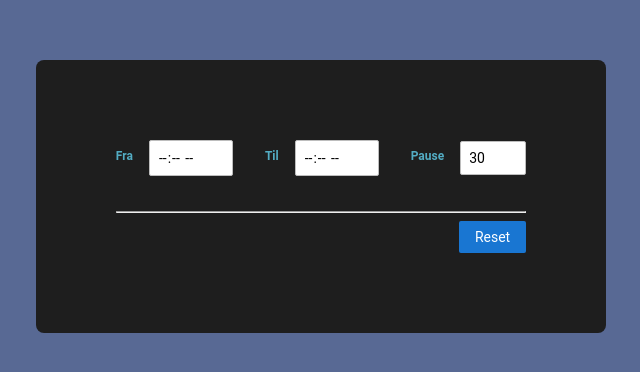
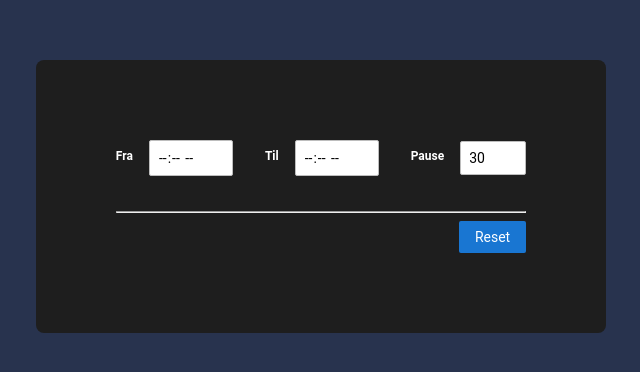
Before and after one commit to jukestar/work-hours-calculator, an Angular app: page / in a window 1280 px wide. Shown: the part 204-576 px from the top of the page, without its empty margins (319-959 px from the left). Built offline with nearby package versions, Linux system fonts and the light colour scheme.

Commit message:
3 files modified

```diff
--- a/src/app/app.component.scss
+++ b/src/app/app.component.scss
@@ -2,14 +2,6 @@
     display: grid;
     place-items: center;
     height: 100%;
-    background: #586994;
-    color: #53acc3;
+    background: #28334e;
+    color: white;
 }
-
-// Black #1e1e1e
-// Light gray #A2ABAB
-// Dark gray #7d869c
-// Dark blue #586994
-// Green #b4c4ae
-// Yellow #e5e8b6
-// Light blue #53acc3
--- a/src/app/app.component.ts
+++ b/src/app/app.component.ts
@@ -1,10 +1,8 @@
-import { Component, VERSION } from "@angular/core";
+import { Component } from "@angular/core";
 
 @Component({
     selector: "my-app",
-    templateUrl: "./app.component.html",
-    styleUrls: ["./app.component.scss"],
+    templateUrl: "app.component.html",
+    styleUrls: ["app.component.scss"],
 })
-export class AppComponent {
-    name = "Angular " + VERSION.major;
-}
+export class AppComponent {}
--- a/src/app/components/work-hours-calculator/work-hours-calculator.component.ts
+++ b/src/app/components/work-hours-calculator/work-hours-calculator.component.ts
@@ -13,8 +13,8 @@ export const controlChanges = <T>(control: AbstractControl): Observable<T> =>
 
 @Component({
     selector: "app-work-hours-calculator",
-    templateUrl: "./work-hours-calculator.component.html",
-    styleUrls: ["./work-hours-calculator.component.scss"],
+    templateUrl: "work-hours-calculator.component.html",
+    styleUrls: ["work-hours-calculator.component.scss"],
 })
 export class WorkHoursCalculatorComponent {
     fromControl = new FormControl();
```
